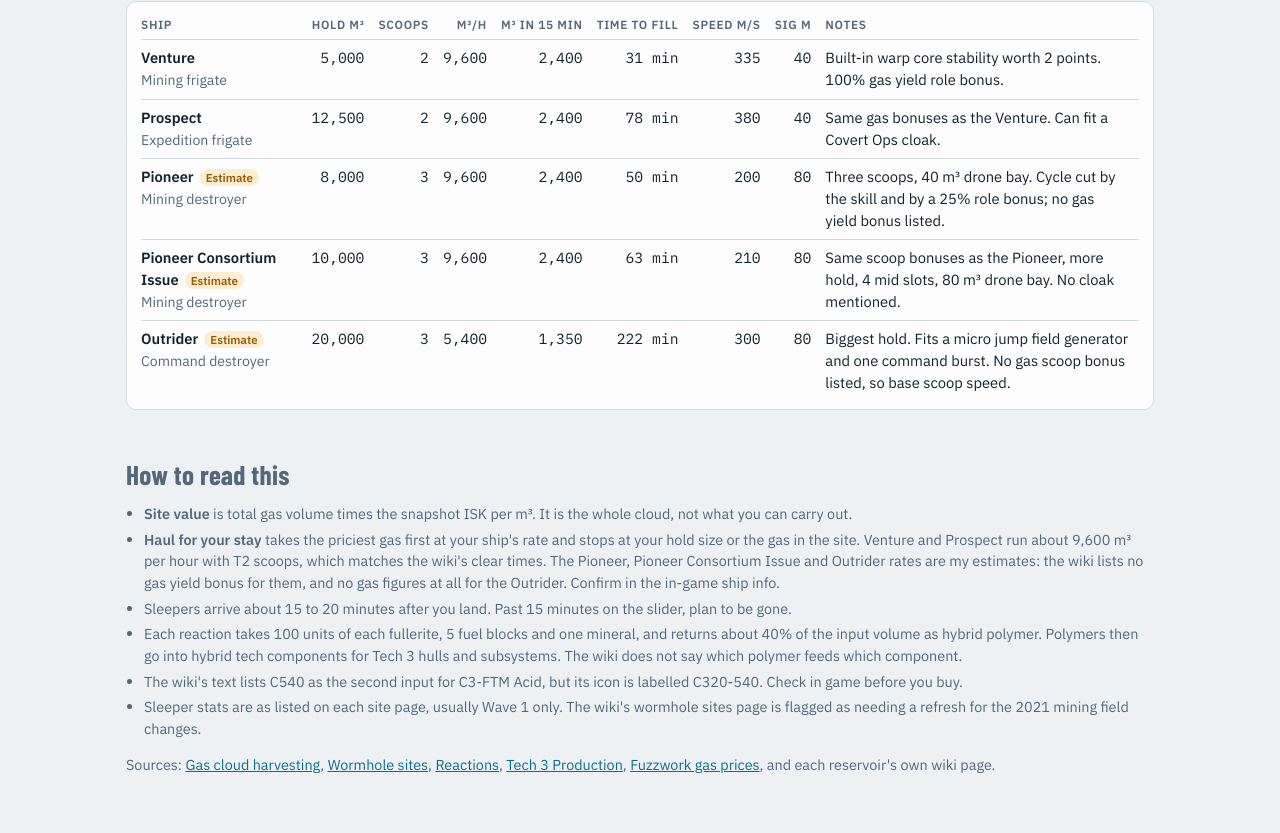
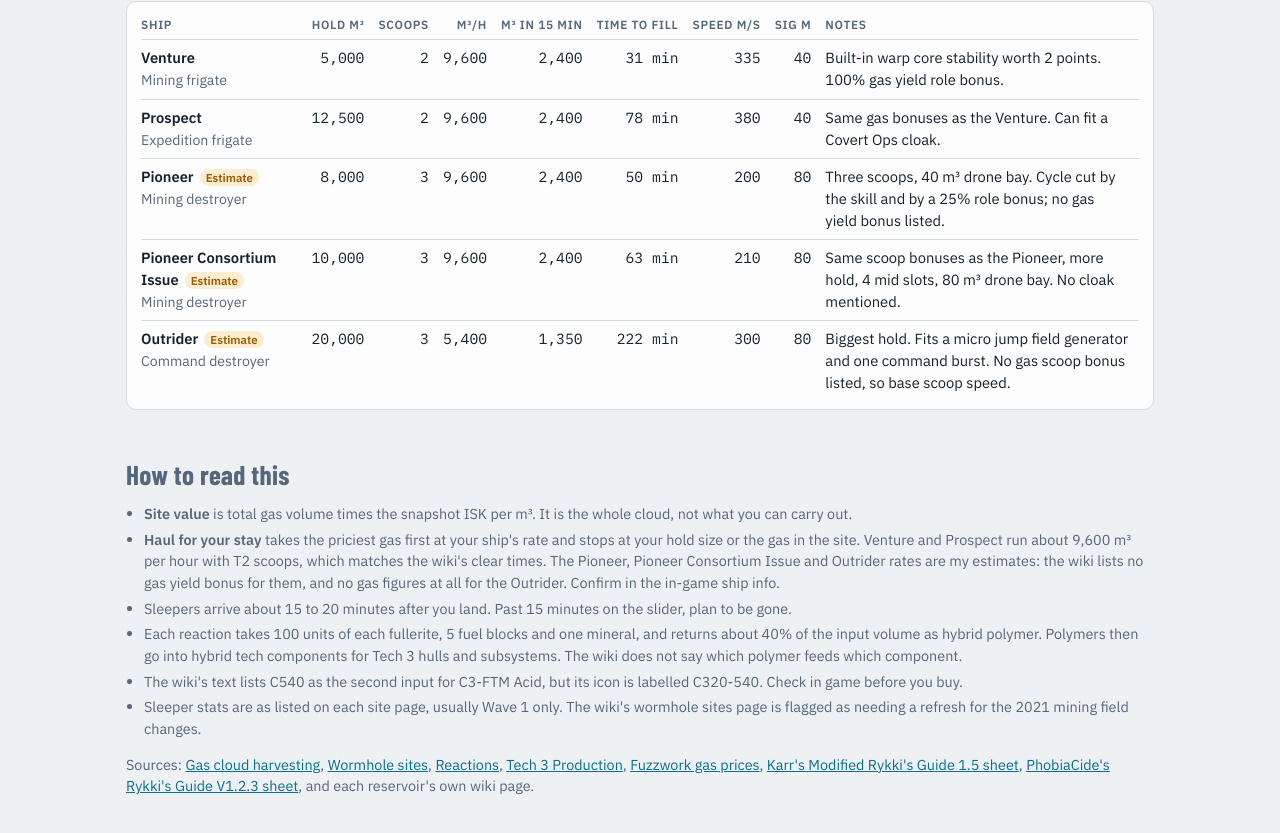
Before and after one commit to rosidahrahim/Eve-Online, a plain HTML site: page gas/index.html in a window 1280 px wide. Shown: the part 2878-3711 px from the top of the page. Drawn offline with nearby package versions, Linux system fonts and the light colour scheme.

Commit message:
Credit Karr's and PhobiaCide's Rykki's Guide sheets in gas chart sources
Co-Authored-By: Claude Sonnet 5.5 <noreply@anthropic.com>
Claude-Session: https://claude.ai/code/session_01XSTytisJxuKfanhFwYi4RK

```diff
--- a/gas/index.html
+++ b/gas/index.html
@@ -200,7 +200,7 @@ footer a { color: var(--accent); }
       <li>The wiki's text lists C540 as the second input for C3-FTM Acid, but its icon is labelled C320-540. Check in game before you buy.</li>
       <li>Sleeper stats are as listed on each site page, usually Wave 1 only. The wiki's wormhole sites page is flagged as needing a refresh for the 2021 mining field changes.</li>
     </ul>
-    <p>Sources: <a href="https://wiki.eveuniversity.org/Gas_cloud_harvesting">Gas cloud harvesting</a>, <a href="https://wiki.eveuniversity.org/Wormhole_sites">Wormhole sites</a>, <a href="https://wiki.eveuniversity.org/Reactions">Reactions</a>, <a href="https://wiki.eveuniversity.org/Tech_3_Production">Tech 3 Production</a>, <a href="https://www.fuzzwork.co.uk/ore/gas.html?region=10000002">Fuzzwork gas prices</a>, and each reservoir's own wiki page.</p>
+    <p>Sources: <a href="https://wiki.eveuniversity.org/Gas_cloud_harvesting">Gas cloud harvesting</a>, <a href="https://wiki.eveuniversity.org/Wormhole_sites">Wormhole sites</a>, <a href="https://wiki.eveuniversity.org/Reactions">Reactions</a>, <a href="https://wiki.eveuniversity.org/Tech_3_Production">Tech 3 Production</a>, <a href="https://www.fuzzwork.co.uk/ore/gas.html?region=10000002">Fuzzwork gas prices</a>, <a href="https://docs.google.com/spreadsheets/d/e/2PACX-1vSaCHnBRDw8Ki6nuamMzQv3InN978Zh7F6RcwlYdJHnlQkDrrdz5zrG3Of_8eoyxeqJimMHt9-7GjLn/pubhtml">Karr's Modified Rykki's Guide 1.5 sheet</a>, <a href="https://docs.google.com/spreadsheets/d/e/2PACX-1vSskkG0Lr8YTU1Qz1XrXGlIpqnHZsJePh9ipr1e2qUsmfVu8tzn0NNzAOeM7_omWbHxzWtQ5gO7V1SH/pubhtml">PhobiaCide's Rykki's Guide V1.2.3 sheet</a>, and each reservoir's own wiki page.</p>
   </footer>
 </div>
 
```
